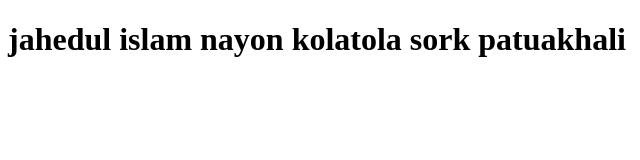
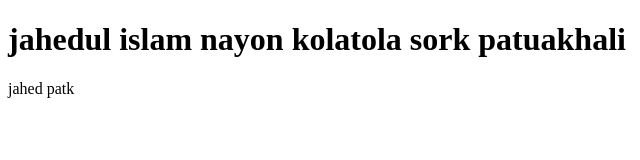
Before and after one commit to nayonptk/customrepo, a plain HTML site: page index.html in a window 1280 px wide. Shown: the full height of the page, 0-640 px from the left. Drawn offline with Linux system fonts and the light colour scheme.

Commit message:
index.html ar new add

```diff
--- a/index.html
+++ b/index.html
@@ -6,5 +6,6 @@
 </head>
 <body>
 		<h1> jahedul islam nayon kolatola sork patuakhali</h1>
+		<p>jahed patk </p>
 </body>
 </html>
```
